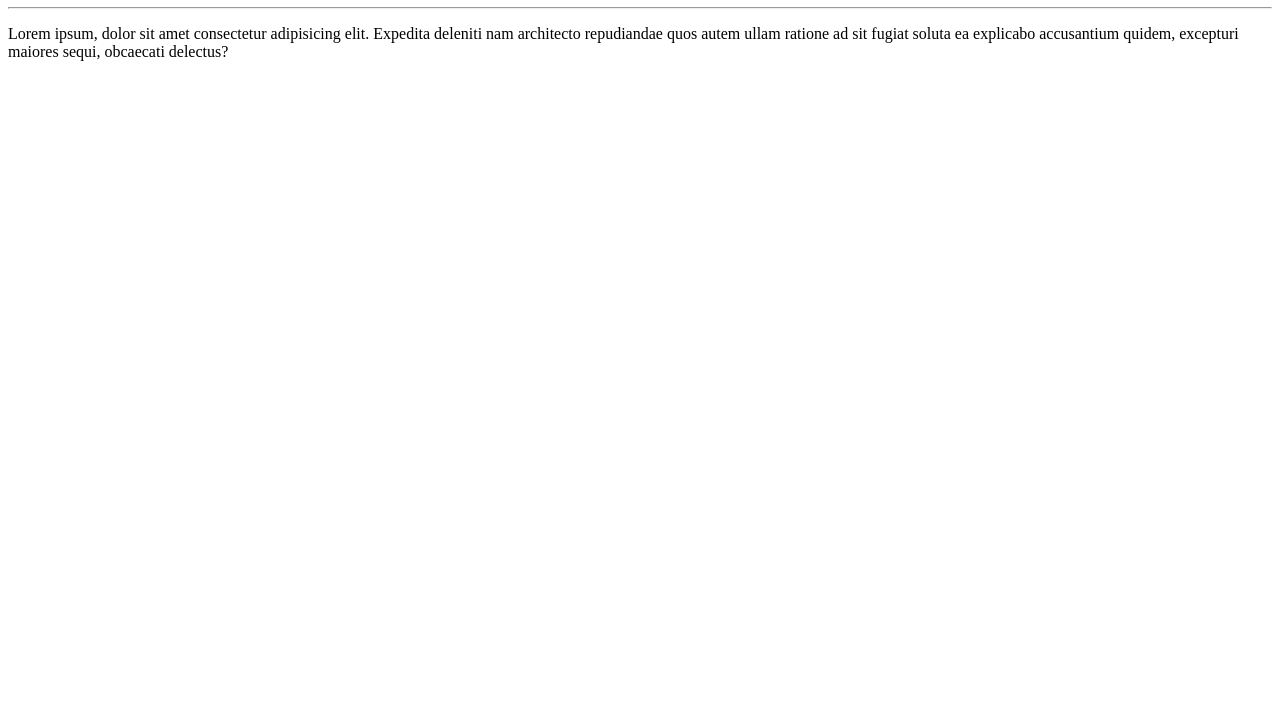
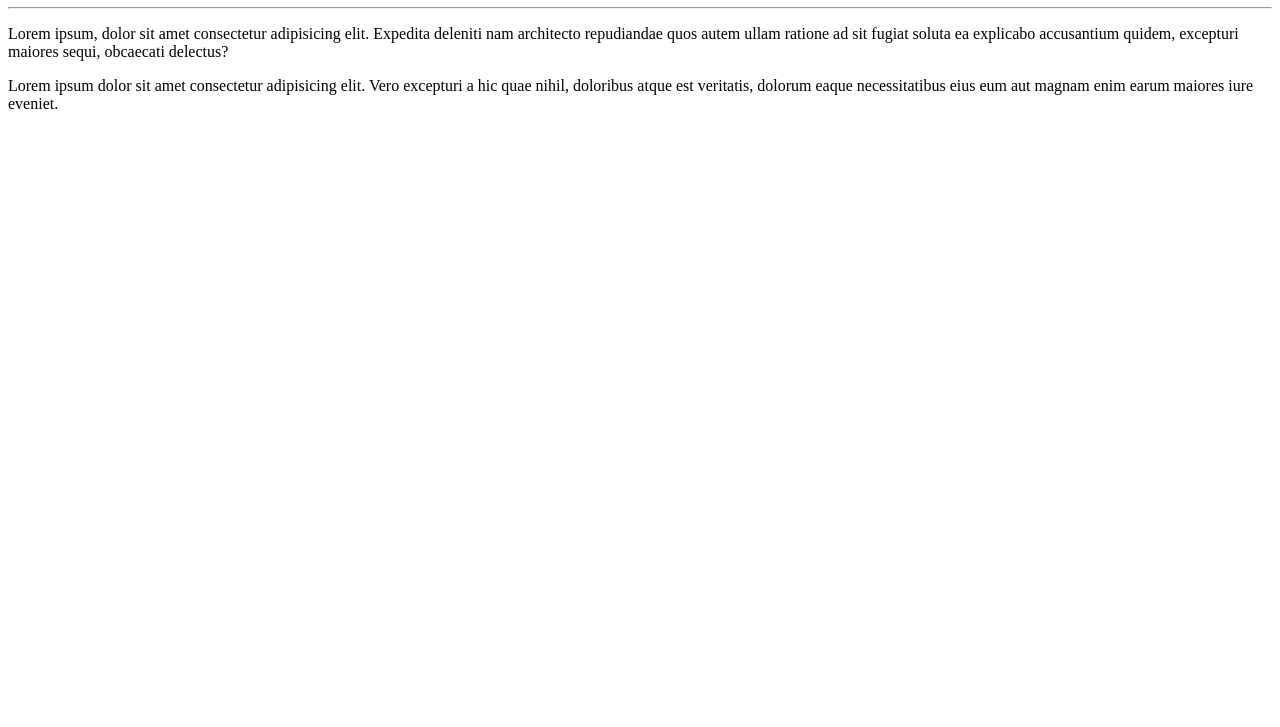
Before and after one commit to Schulz-Matheus/aula01, a plain HTML site: page site-exemplo/index.html in a window 1280 px wide. Shown: the part 73-800 px from the top of the page. Drawn offline with Linux system fonts and the light colour scheme.

Commit message:
Adicionei um parágrafo

```diff
--- a/site-exemplo/index.html
+++ b/site-exemplo/index.html
@@ -9,6 +9,6 @@
     <h1>Olá, Mundo!</h1>
     <hr>
     <p>Lorem ipsum, dolor sit amet consectetur adipisicing elit. Expedita deleniti nam architecto repudiandae quos autem ullam ratione ad sit fugiat soluta ea explicabo accusantium quidem, excepturi maiores sequi, obcaecati delectus?</p>
-
+    <p>Lorem ipsum dolor sit amet consectetur adipisicing elit. Vero excepturi a hic quae nihil, doloribus atque est veritatis, dolorum eaque necessitatibus eius eum aut magnam enim earum maiores iure eveniet.  </p>
 </body>
 </html>
```
